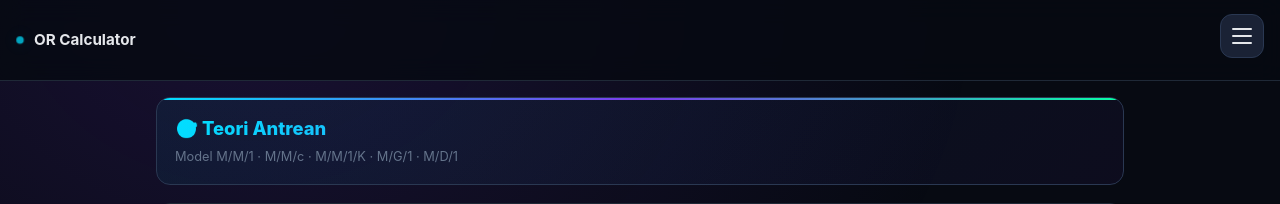
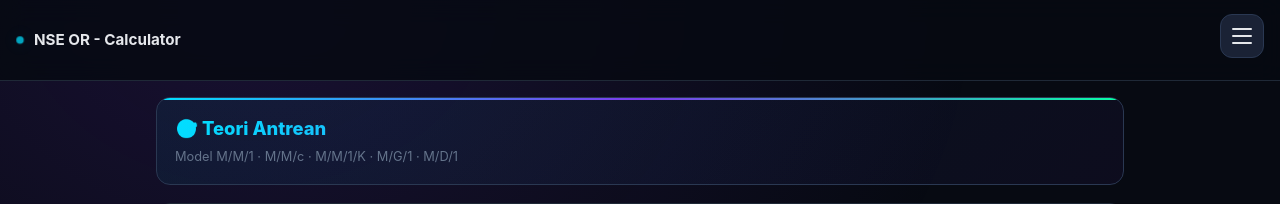
Before and after one commit to nvze/antrian1, a Flask app: page / in a window 1280 px wide. Shown: the top 204 px of the page. Run offline with Flask 3, Linux system fonts and the light colour scheme.

Commit message:
update index.html

```diff
--- a/templates/index.html
+++ b/templates/index.html
@@ -550,7 +550,7 @@
 <div class="topbar">
   <div class="brand">
     <span class="dot"></span>
-    <span>OR Calculator</span>
+    <span>NSE OR - Calculator</span>
   </div>
   <button class="hamburger" id="hamburgerBtn" onclick="toggleMenu()" aria-label="Menu">
     <span></span><span></span><span></span>
```
